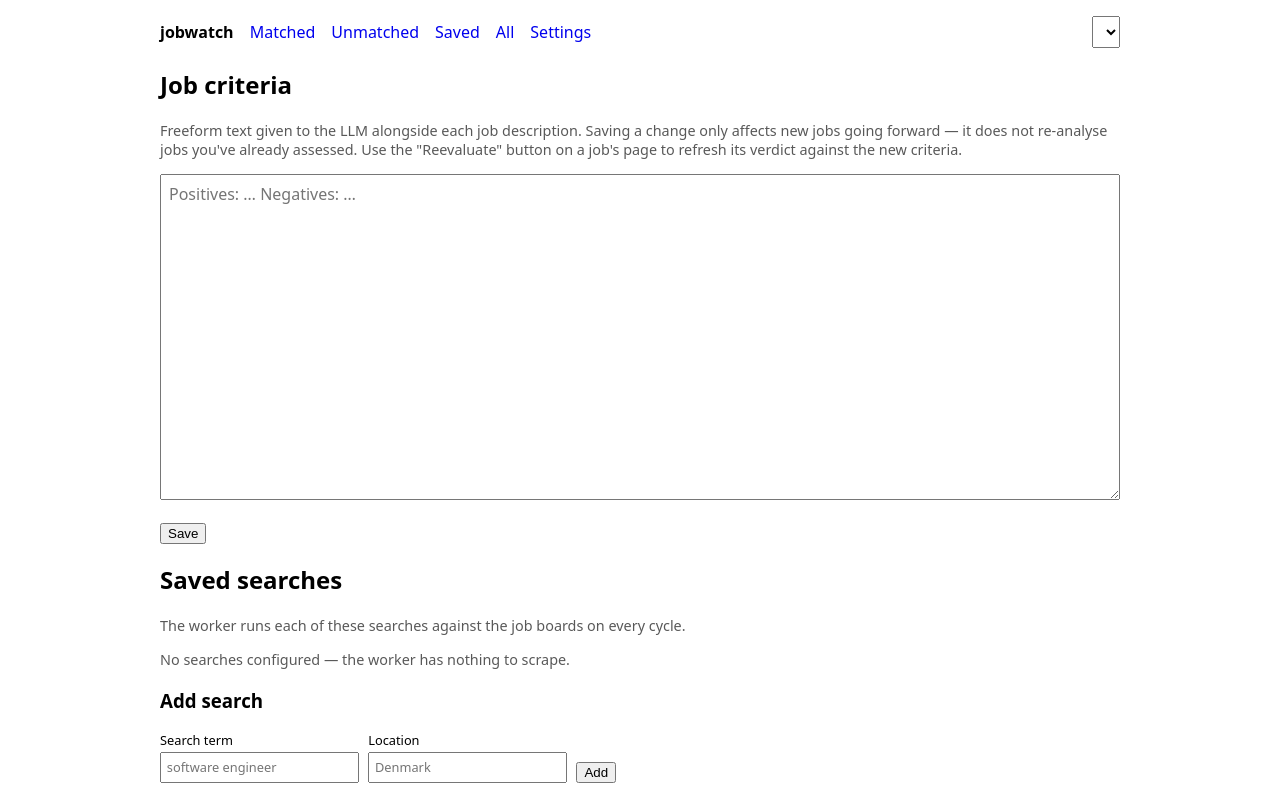
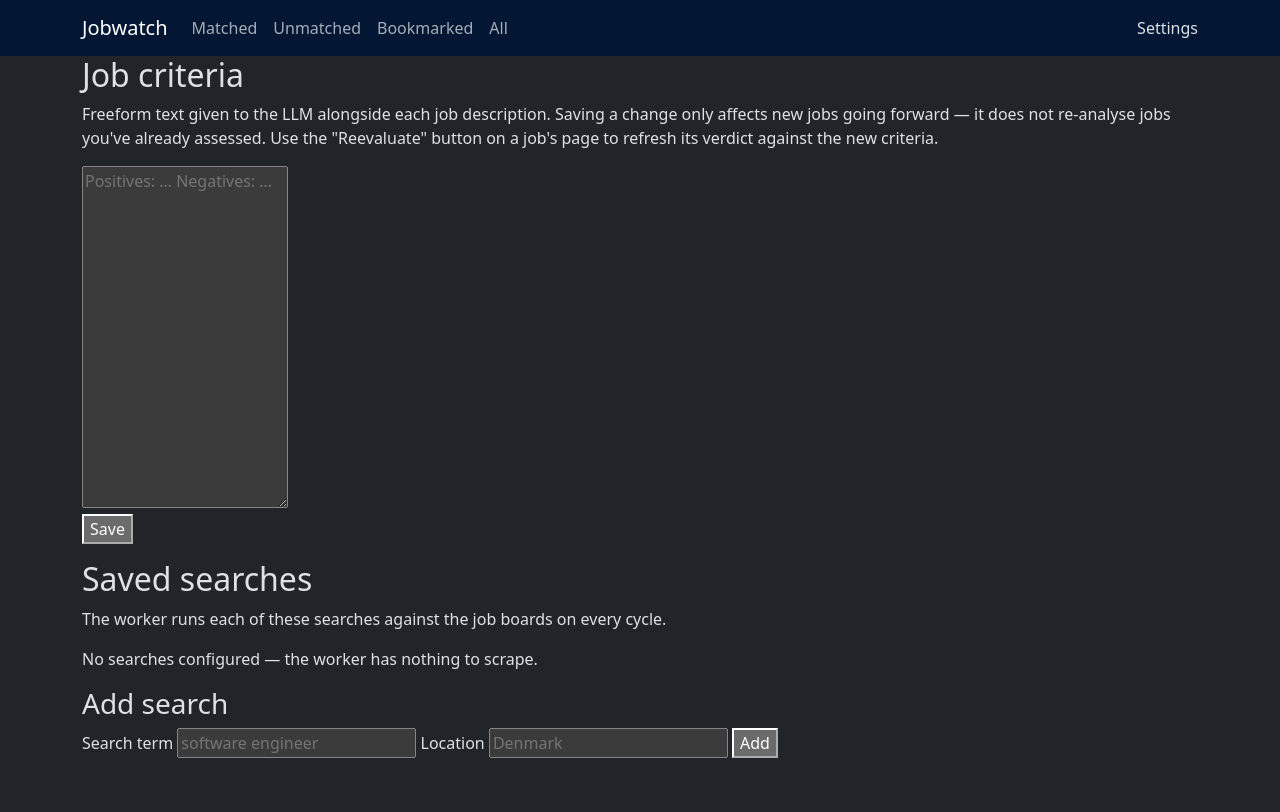
Before and after one commit to AsherFoster/jobwatch, a FastAPI app: template src/jobwatch/web/templates/settings.html in a window 1280 px wide. After the commit the page ends 758 px from the top, so only its background shows below. Run offline with FastAPI, Linux system fonts and the light colour scheme; the template is opened without the code that fills it, so the values that code supplies are empty; parts of the project's set-up code (start-up, migrations or seed data) failed here and were passed over.

Commit message:
make it look... ok

```diff
--- a/src/jobwatch/pipeline/assess_test.py
+++ b/src/jobwatch/pipeline/assess_test.py
@@ -65,7 +65,7 @@
 
     assert await assess_pending(session, FakeLLM(score=5)) == 1
 
-    assert len(job.all_assessments) == 2
+    assert len(job.assessments) == 2
     assert unwrap(job.active_assessment).score == 5
 
 
--- a/src/jobwatch/web/app.py
+++ b/src/jobwatch/web/app.py
@@ -106,7 +106,7 @@
     query = (
         select(Job)
         .options(
-            selectinload(Job.all_assessments),
+            selectinload(Job.assessments),
             selectinload(Job.active_assessment),
             selectinload(Job.user_state),
             selectinload(Job.search),
--- a/src/jobwatch/web/app_test.py
+++ b/src/jobwatch/web/app_test.py
@@ -210,10 +210,10 @@
     session.refresh(job)
 
     assert job is not None
-    assert len(job.all_assessments) == 2
-    active = [a for a in job.all_assessments if a.invalidated_at is None]
+    assert len(job.assessments) == 2
+    active = [a for a in job.assessments if a.invalidated_at is None]
     assert len(active) == 1
-    invalidated = [a for a in job.all_assessments if a.invalidated_at is not None]
+    invalidated = [a for a in job.assessments if a.invalidated_at is not None]
     assert len(invalidated) == 1
 
 
--- a/src/jobwatch/web/templates/base.html
+++ b/src/jobwatch/web/templates/base.html
@@ -1,19 +1,26 @@
 {% extends "base_anonymous.html" %}
 {% block full_content %}
-<nav>
-  <strong>jobwatch</strong>
-  <a href="/?show=matched" class="{{ 'active' if show == 'matched' else '' }}">Matched</a>
-  <a href="/?show=unmatched" class="{{ 'active' if show == 'unmatched' else '' }}">Unmatched</a>
-  <a href="/?show=saved" class="{{ 'active' if show == 'saved' else '' }}">Saved</a>
-  <a href="/?show=all" class="{{ 'active' if show == 'all' else '' }}">All</a>
-  <a href="/settings" class="{{ 'active' if show == 'settings' else '' }}">Settings</a>
-  <form method="post" action="/user" class="user-select">
-    <select name="user_id" onchange="this.form.submit()">
-      {% for u in users %}
-      <option value="{{ u.id }}" {{ 'selected' if u.id == user.id }}>{{ u.name }}</option>
-      {% endfor %}
-    </select>
-  </form>
+<nav class="navbar navbar-expand-lg bg-primary-subtle">
+    <div class="container">
+        <a class="navbar-brand" href="#">Jobwatch</a>
+        <ul class="navbar-nav me-auto mb-2 mb-lg-0">
+            <li class="nav-item">
+                <a href="/?show=matched" class="nav-link">Matched</a>
+            </li>
+            <li class="nav-item">
+                <a href="/?show=unmatched" class="nav-link">Unmatched</a>
+            </li>
+            <li class="nav-item">
+                <a href="/?show=saved" class="nav-link">Bookmarked</a>
+            </li>
+            <li class="nav-item">
+                <a href="/?show=all" class="nav-link">All</a>
+            </li>
+        </ul>
+        <a href="/settings" class="nav-link">Settings</a>
+    </div>
 </nav>
-{% block content %}{% endblock %}
+<div class="container">
+    {% block content %}{% endblock %}
+</div>
 {% endblock %}
--- a/src/jobwatch/web/templates/base_anonymous.html
+++ b/src/jobwatch/web/templates/base_anonymous.html
@@ -4,9 +4,14 @@
     <meta charset="utf-8">
     <meta name="viewport" content="width=device-width, initial-scale=1">
     <title>{% block title %}jobwatch{% endblock %}</title>
-    <link href="static/app.css" rel="stylesheet"/>
+    <link href="/static/app.css" rel="stylesheet"/>
+    <link href="https://cdn.jsdelivr.net/npm/bootstrap@5.3.8/dist/css/bootstrap.min.css" rel="stylesheet"
+          integrity="sha384-sRIl4kxILFvY47J16cr9ZwB07vP4J8+LH7qKQnuqkuIAvNWLzeN8tE5YBujZqJLB" crossorigin="anonymous">
+    <script src="https://cdn.jsdelivr.net/npm/bootstrap@5.3.8/dist/js/bootstrap.bundle.min.js"
+            integrity="sha384-FKyoEForCGlyvwx9Hj09JcYn3nv7wiPVlz7YYwJrWVcXK/BmnVDxM+D2scQbITxI"
+            crossorigin="anonymous"></script>
 </head>
-<body>
+<body data-bs-theme="dark">
 {% block full_content %}{% endblock %}
 </body>
 </html>
--- a/src/static/app.css
+++ /dev/null
@@ -1,149 +0,0 @@
-:root {
-    color-scheme: light dark;
-}
-
-body {
-    font-family: system-ui, sans-serif;
-    max-width: 60rem;
-    margin: 0 auto;
-    padding: 1rem;
-}
-
-nav {
-    display: flex;
-    gap: 1rem;
-    margin-bottom: 1rem;
-    align-items: baseline;
-}
-
-nav a {
-    text-decoration: none;
-}
-
-nav a.active {
-    font-weight: bold;
-    text-decoration: underline;
-}
-
-table {
-    border-collapse: collapse;
-    width: 100%;
-}
-
-th, td {
-    text-align: left;
-    padding: 0.4rem 0.6rem;
-    border-bottom: 1px solid #8884;
-    vertical-align: top;
-}
-
-.stars {
-    white-space: nowrap;
-    letter-spacing: 0.1em;
-    color: #e2a400;
-}
-
-.muted {
-    opacity: 0.65;
-    font-size: 0.9em;
-}
-
-.badge {
-    border-radius: 0.5rem;
-    padding: 0.1rem 0.5rem;
-    font-size: 0.8em;
-}
-
-.badge.yes {
-    background: #2c7a2c33;
-}
-
-.badge.no {
-    background: #a3333333;
-}
-
-.badge.pending {
-    background: #8888;
-}
-
-pre {
-    white-space: pre-wrap;
-}
-
-.user-actions {
-    display: flex;
-    gap: 0.8rem;
-    align-items: center;
-    margin: 0.8rem 0;
-}
-
-.star-form {
-    display: flex;
-    align-items: center;
-}
-
-.star-form button {
-    background: none;
-    border: none;
-    cursor: pointer;
-    padding: 0;
-    font-size: 1.3em;
-    color: #e2a400;
-}
-
-.star-form button.muted {
-    font-size: 0.8em;
-    margin-left: 0.4rem;
-}
-
-textarea {
-    width: 100%;
-    box-sizing: border-box;
-    font: inherit;
-    padding: 0.5rem;
-}
-
-.search-form {
-    display: flex;
-    gap: 0.6rem;
-    align-items: end;
-    flex-wrap: wrap;
-    margin-bottom: 0.8rem;
-}
-
-.search-form label {
-    display: flex;
-    flex-direction: column;
-    gap: 0.15rem;
-    font-size: 0.8em;
-}
-
-.search-form input {
-    font: inherit;
-    padding: 0.3rem;
-}
-
-.search-form input[type="number"] {
-    width: 6rem;
-}
-
-.user-select {
-    margin-left: auto;
-}
-
-.user-select select {
-    font: inherit;
-    padding: 0.2rem;
-}
-
-.user-picker {
-    display: flex;
-    gap: 0.6rem;
-    flex-wrap: wrap;
-}
-
-.user-picker button {
-    font: inherit;
-    padding: 0.5rem 1.2rem;
-    cursor: pointer;
-}
```
Also changed, not shown: CLAUDE.md (+2 -0 lines), src/jobwatch/llm/gemini.py (+32 -7 lines), src/jobwatch/models.py (+9 -5 lines), src/jobwatch/web/templates/job.html (+50 -29 lines), src/jobwatch/web/templates/jobs.html (+20 -19 lines).
